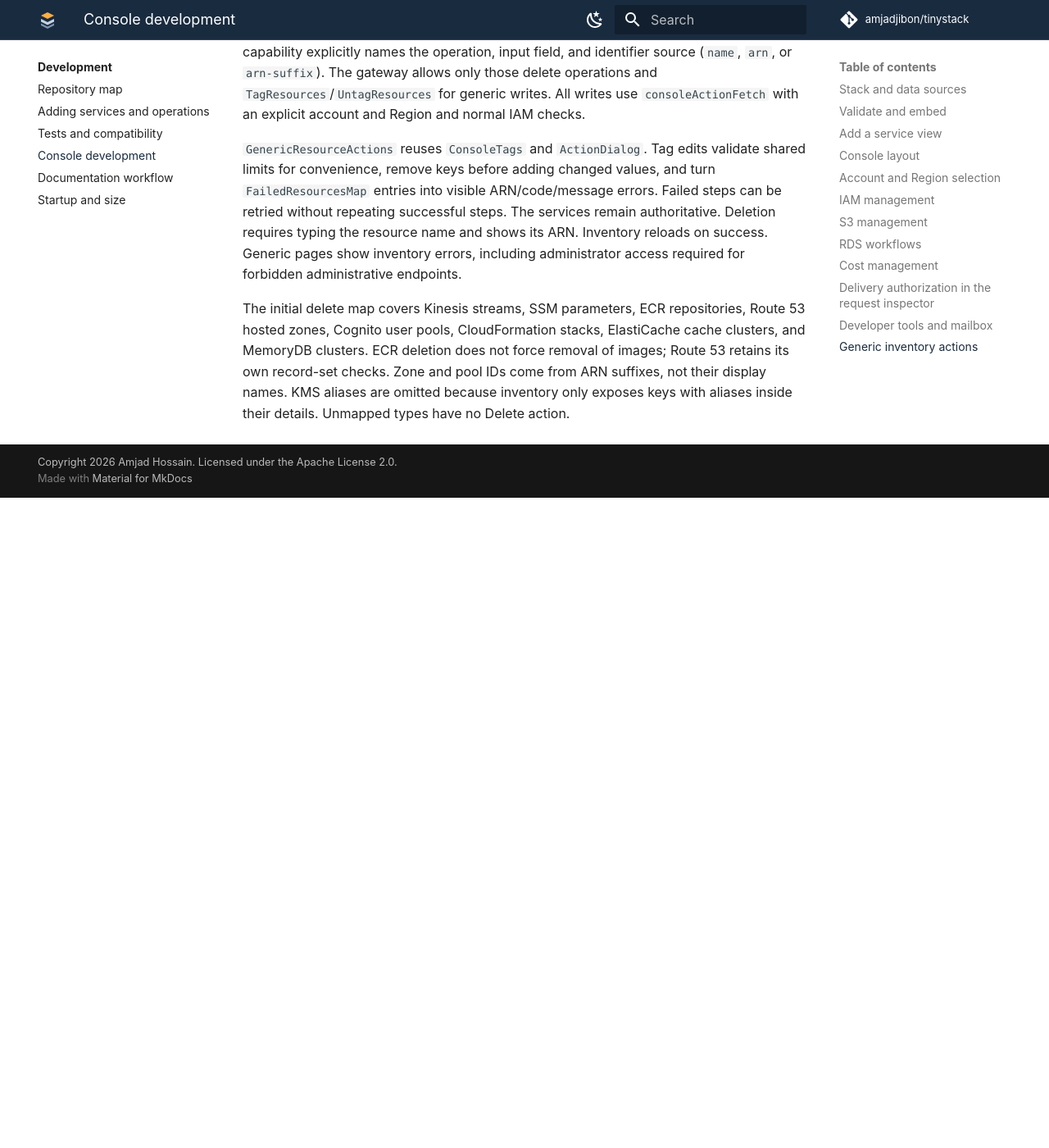
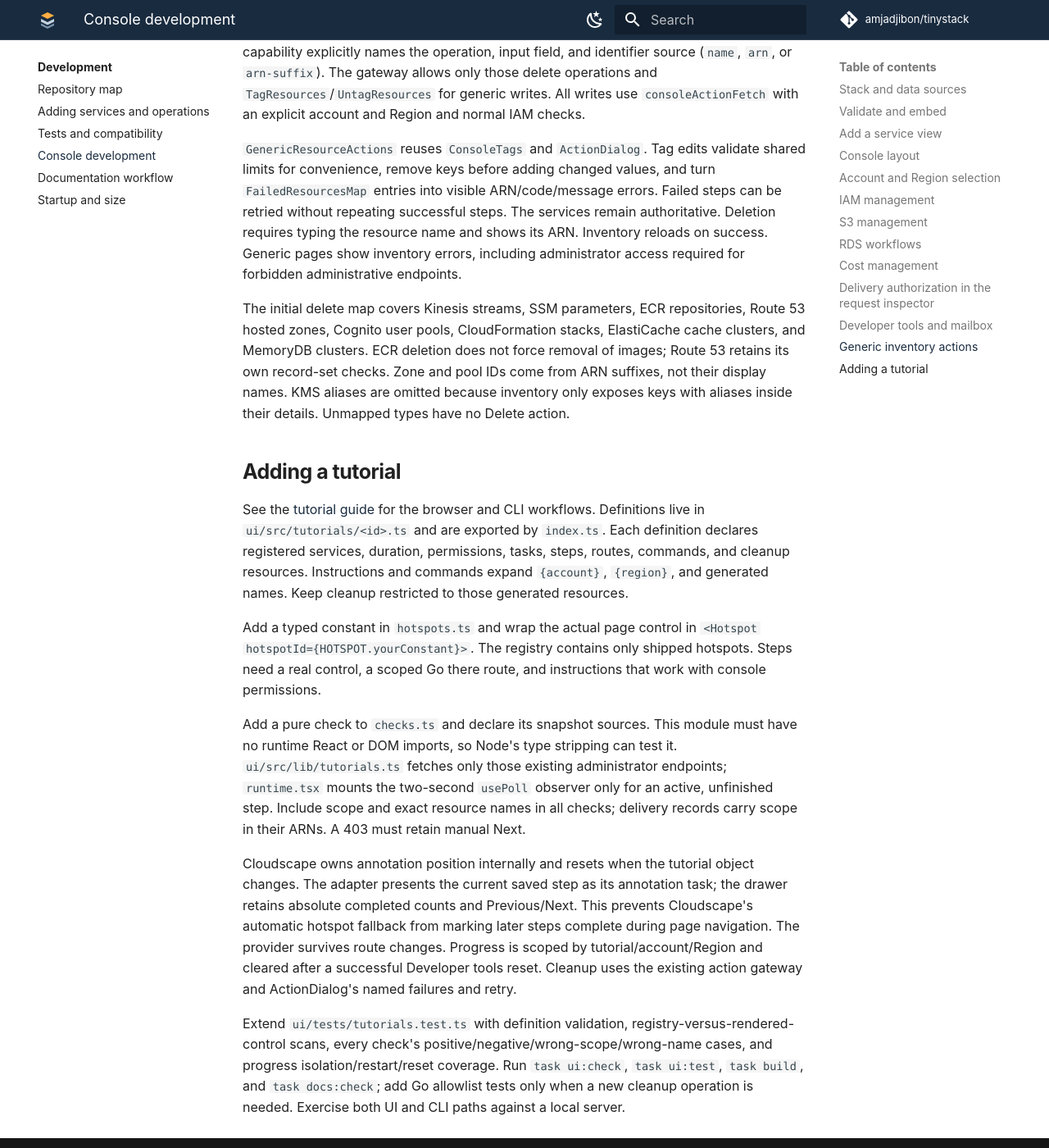
Before and after one commit to amjadjibon/tinystack, an MkDocs documentation site: the page built from docs/site/development/console.md, in a window 1280 px wide and 1400 px high, scrolled down 7257 px. Shown: the whole window at 82% size. Built offline with MkDocs 1.6.1 and Material for MkDocs 9.7.7, drawn with Linux system fonts in a browser that asks for light colours; before the commit the page ends 7864 px from its top, so only the background shows below that.

Commit message:
docs(console): document interactive tutorial workflows

```diff
--- a/docs/site/development/console.md
+++ b/docs/site/development/console.md
@@ -253,3 +253,30 @@ clusters, and MemoryDB clusters. ECR deletion does not force removal of images;
 Route 53 retains its own record-set checks. Zone and pool IDs come from ARN suffixes,
 not their display names. KMS aliases are omitted because inventory only exposes keys
 with aliases inside their details. Unmapped types have no Delete action.
+
+## Adding a tutorial
+
+See the [tutorial guide](../guides/console-tutorials.md) for the browser and CLI workflows.
+Definitions live in `ui/src/tutorials/<id>.ts` and are exported by `index.ts`. Each definition declares registered
+services, duration, permissions, tasks, steps, routes, commands, and cleanup resources. Instructions and commands
+expand `{account}`, `{region}`, and generated names. Keep cleanup restricted to those generated resources.
+
+Add a typed constant in `hotspots.ts` and wrap the actual page control in
+`<Hotspot hotspotId={HOTSPOT.yourConstant}>`. The registry contains only shipped hotspots. Steps need a real
+control, a scoped Go there route, and instructions that work with console permissions.
+
+Add a pure check to `checks.ts` and declare its snapshot sources. This module must have no runtime React or DOM
+imports, so Node's type stripping can test it. `ui/src/lib/tutorials.ts` fetches only those existing administrator endpoints;
+`runtime.tsx` mounts the two-second `usePoll` observer only for an active, unfinished step. Include scope and exact
+resource names in all checks; delivery records carry scope in their ARNs. A 403 must retain manual Next.
+
+Cloudscape owns annotation position internally and resets when the tutorial object changes. The adapter presents
+the current saved step as its annotation task; the drawer retains absolute completed counts and Previous/Next.
+This prevents Cloudscape's automatic hotspot fallback from marking later steps complete during page navigation.
+The provider survives route changes. Progress is scoped by tutorial/account/Region and cleared after a successful
+Developer tools reset. Cleanup uses the existing action gateway and ActionDialog's named failures and retry.
+
+Extend `ui/tests/tutorials.test.ts` with definition validation, registry-versus-rendered-control scans, every check's
+positive/negative/wrong-scope/wrong-name cases, and progress isolation/restart/reset coverage. Run `task ui:check`,
+`task ui:test`, `task build`, and `task docs:check`; add Go allowlist tests only when a new cleanup operation is
+needed. Exercise both UI and CLI paths against a local server.
--- a/mkdocs.yml
+++ b/mkdocs.yml
@@ -85,6 +85,7 @@ nav:
       - Lambda hot reload: guides/lambda-hot-reload.md
       - IoT devices: guides/iot.md
       - Console and diagnostics: guides/diagnostics.md
+      - Console tutorials: guides/console-tutorials.md
       - Console single sign-on: guides/sso.md
       - Console CloudShell: guides/cloudshell.md
       - Console MCP server: guides/mcp.md
```
Also changed, not shown: docs/site/guides/console-tutorials.md (added, +92 -0 lines), docs/site/guides/diagnostics.md (+4 -0 lines), docs/site/services/catalogue.md (+1 -1 lines), docs/catalog.json.
